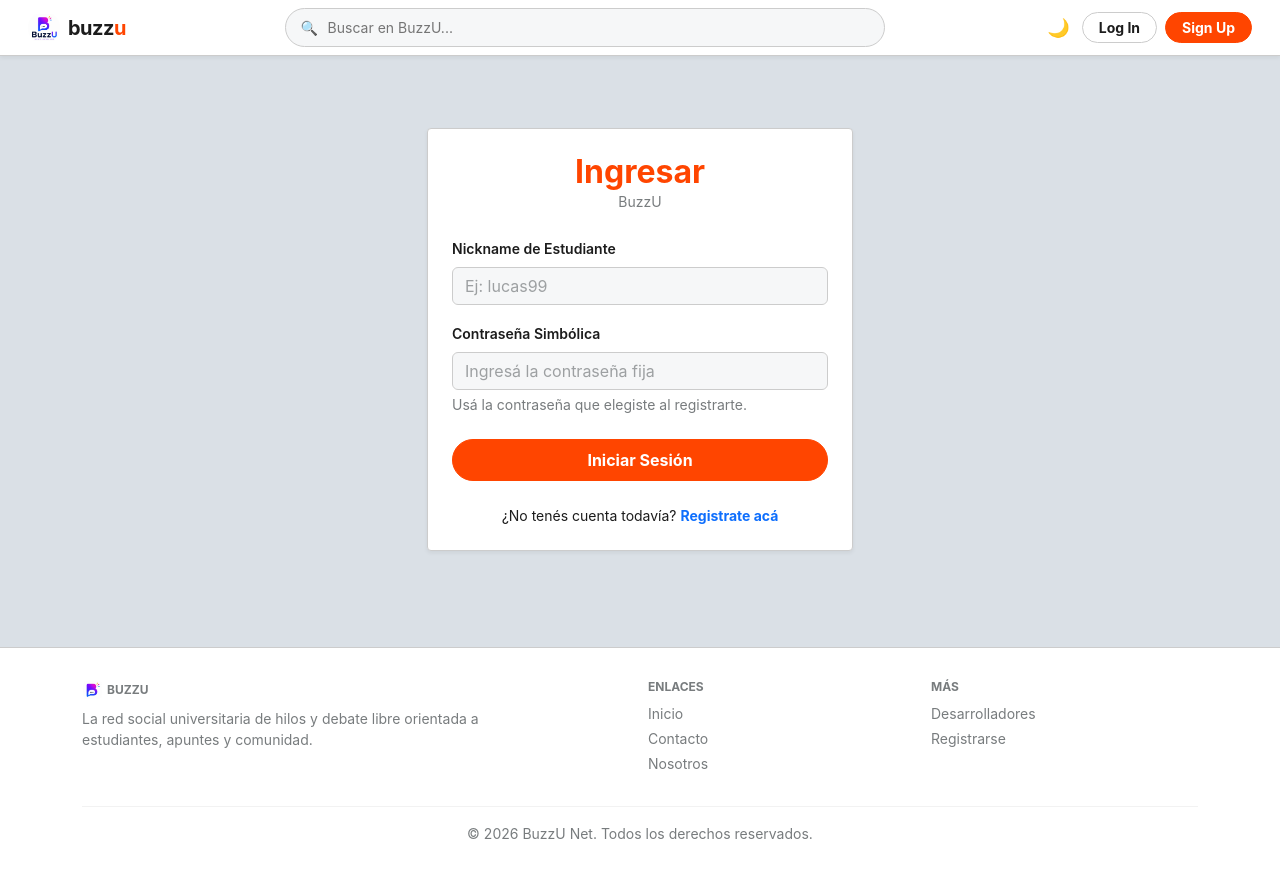
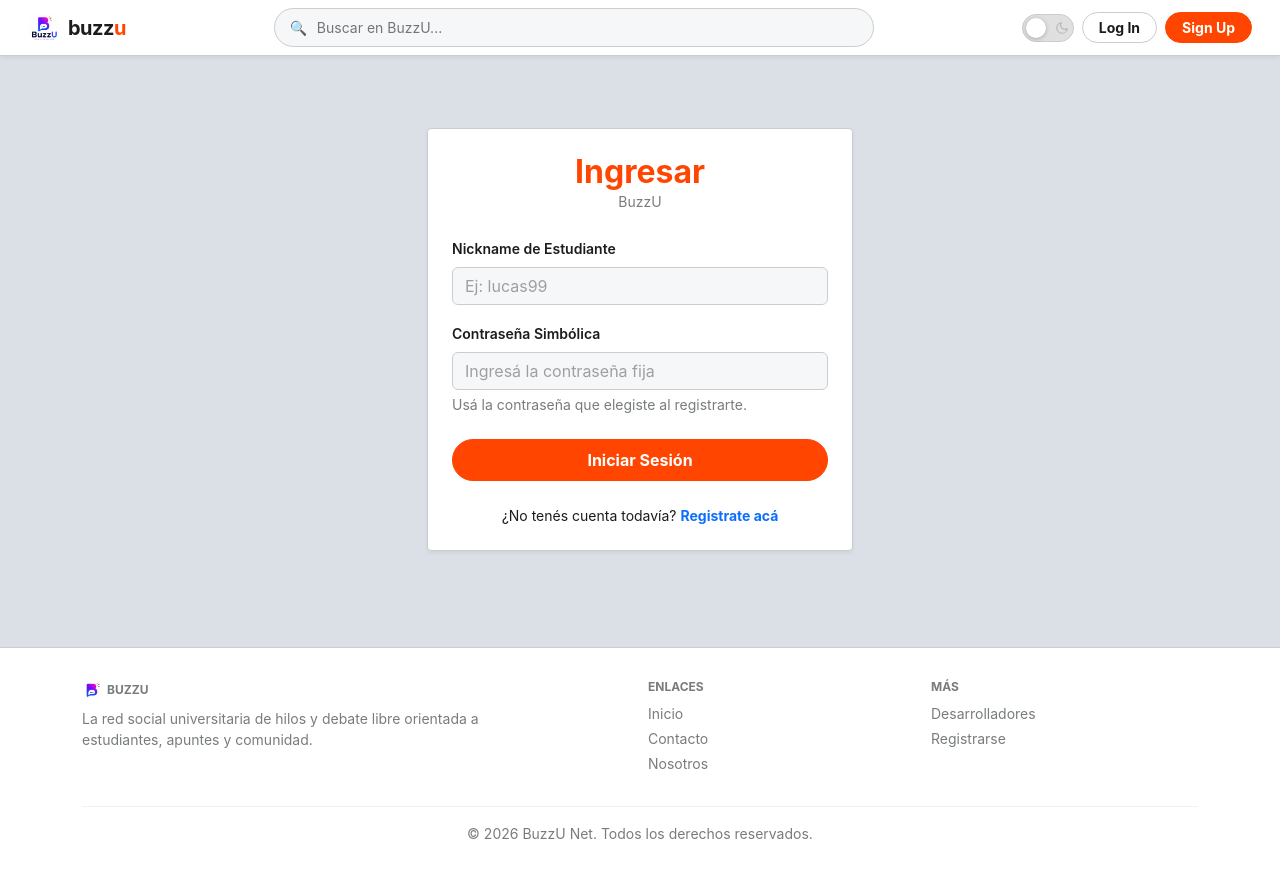
Before and after one commit to Ariel3748/SegundoParcialAmbasComisiones2, a React (Vite) app: page /login in a window 1280 px wide. Built offline with nearby package versions, Linux system fonts and the light colour scheme; no server answers.

Commit message:
Agrego el toggle para el tema

```diff
--- a/src/components/NavBar.tsx
+++ b/src/components/NavBar.tsx
@@ -1,12 +1,12 @@
 import { useState, type FormEvent } from 'react';
 import { Link, useNavigate } from 'react-router-dom';
 import { useAuth } from '../hooks/useAuth';
-import { useTheme } from '../hooks/useTheme';
 import logoImg from '../assets/image.png';
+import ThemeToggle from './ThemeToggle';
+import '../index.css';
 
 export default function NavBar() {
   const { user } = useAuth();
-  const { darkMode, toggleTheme } = useTheme();
   const navigate = useNavigate();
   const [search, setSearch] = useState('');
   const [collapsed, setCollapsed] = useState(true);
@@ -21,9 +21,7 @@ export default function NavBar() {
 
   const renderAcciones = (mobile?: boolean) => (
     <div className={`d-flex align-items-center gap-2 ${mobile ? 'flex-column w-100 mt-2' : ''}`}>
-      <button onClick={toggleTheme} className="btn btn-sm rounded-circle p-1 border-0" style={{ fontSize: '18px', color: 'var(--reddit-muted)' }}>
-        {darkMode ? '☀️' : '🌙'}
-      </button>
+      <ThemeToggle />
       {user ? (
         <div className={`d-flex align-items-center gap-2 ${mobile ? 'w-100 justify-content-center' : ''}`}>
           <Link to="/create-post" className="btn btn-sm reddit-btn-orange">
--- /dev/null
+++ b/src/components/ThemeToggle.tsx
@@ -0,0 +1,39 @@
+import { useTheme } from '../hooks/useTheme';
+
+export default function ThemeToggle() {
+  const { darkMode, toggleTheme } = useTheme();
+
+  return (
+    <button
+      onClick={toggleTheme}
+      className="theme-toggle"
+      aria-label={darkMode ? 'Activar modo claro' : 'Activar modo oscuro'}
+      title={darkMode ? 'Modo claro' : 'Modo oscuro'}
+    >
+      {/* Pill (fondo del switch) */}
+      <span className={`theme-toggle__track ${darkMode ? 'theme-toggle__track--dark' : ''}`}>
+
+        {/* Ícono sol (izquierda) */}
+        <svg className="theme-toggle__icon theme-toggle__icon--sun" viewBox="0 0 24 24" fill="none" xmlns="http://www.w3.org/2000/svg">
+          <circle cx="12" cy="12" r="4" stroke="currentColor" strokeWidth="2"/>
+          <line x1="12" y1="2"  x2="12" y2="5"  stroke="currentColor" strokeWidth="2" strokeLinecap="round"/>
+          <line x1="12" y1="19" x2="12" y2="22" stroke="currentColor" strokeWidth="2" strokeLinecap="round"/>
+          <line x1="2"  y1="12" x2="5"  y2="12" stroke="currentColor" strokeWidth="2" strokeLinecap="round"/>
+          <line x1="19" y1="12" x2="22" y2="12" stroke="currentColor" strokeWidth="2" strokeLinecap="round"/>
+          <line x1="4.22"  y1="4.22"  x2="6.34"  y2="6.34"  stroke="currentColor" strokeWidth="2" strokeLinecap="round"/>
+          <line x1="17.66" y1="17.66" x2="19.78" y2="19.78" stroke="currentColor" strokeWidth="2" strokeLinecap="round"/>
+          <line x1="4.22"  y1="19.78" x2="6.34"  y2="17.66" stroke="currentColor" strokeWidth="2" strokeLinecap="round"/>
+          <line x1="17.66" y1="6.34"  x2="19.78" y2="4.22"  stroke="currentColor" strokeWidth="2" strokeLinecap="round"/>
+        </svg>
+
+        {/* Ícono luna (derecha) */}
+        <svg className="theme-toggle__icon theme-toggle__icon--moon" viewBox="0 0 24 24" fill="none" xmlns="http://www.w3.org/2000/svg">
+          <path d="M21 12.79A9 9 0 1 1 11.21 3 7 7 0 0 0 21 12.79z" stroke="currentColor" strokeWidth="2" strokeLinecap="round" strokeLinejoin="round"/>
+        </svg>
+
+        {/* Círculo deslizante */}
+        <span className={`theme-toggle__thumb ${darkMode ? 'theme-toggle__thumb--dark' : ''}`} />
+      </span>
+    </button>
+  );
+}
--- a/src/components/ToastContainer.tsx
+++ b/src/components/ToastContainer.tsx
@@ -1,5 +1,6 @@
 import { CheckCircleFill, XCircleFill, InfoCircleFill, X } from 'react-bootstrap-icons';
 import type { ToastItem } from '../context/ToastContext';
+import '../index.css';
 
 interface Props {
   toasts: ToastItem[];
--- a/src/index.css
+++ b/src/index.css
@@ -364,3 +364,100 @@ body.dark-mode ::selection {
 .dark-mode .text-dark {
   color: var(--reddit-text) !important;
 }
+
+/* ── Toasts ── */
+.toast-enter {
+  animation: toastSlideIn 0.2s ease-out;
+}
+
+@keyframes toastSlideIn {
+  from {
+    opacity: 0;
+    transform: translateX(20px);
+  }
+  to {
+    opacity: 1;
+    transform: translateX(0);
+  }
+}
+
+
+/* ── Theme Toggle Switch ── */
+
+.theme-toggle {
+  background: none;
+  border: none;
+  padding: 0;
+  cursor: pointer;
+  display: flex;
+  align-items: center;
+}
+
+/* El fondo tipo pill del switch */
+.theme-toggle__track {
+  position: relative;
+  display: flex;
+  align-items: center;
+  width: 52px;
+  height: 28px;
+  border-radius: 999px;
+  background-color: #e0e0e0;
+  border: 1px solid var(--reddit-border);
+  transition: background-color 0.3s ease;
+  padding: 0 4px;
+  justify-content: space-between;
+}
+
+.theme-toggle__track--dark {
+  background-color: #3a3a4a;
+}
+
+/* Los íconos SVG dentro del pill */
+.theme-toggle__icon {
+  width: 14px;
+  height: 14px;
+  flex-shrink: 0;
+  transition: color 0.3s ease, opacity 0.3s ease;
+  position: relative;
+  z-index: 1;
+}
+
+.theme-toggle__icon--sun {
+  color: #f5a623;
+  opacity: 1;
+}
+
+/* Cuando está en dark mode, el sol se apaga un poco */
+.theme-toggle__track--dark .theme-toggle__icon--sun {
+  opacity: 0.4;
+}
+
+.theme-toggle__icon--moon {
+  color: #787c7e;
+  opacity: 0.4;
+}
+
+/* Cuando está en dark mode, la luna se ilumina */
+.theme-toggle__track--dark .theme-toggle__icon--moon {
+  color: #d7dadc;
+  opacity: 1;
+}
+
+/* El círculo que se desliza */
+.theme-toggle__thumb {
+  position: absolute;
+  top: 3px;
+  left: 3px;
+  width: 20px;
+  height: 20px;
+  border-radius: 50%;
+  background-color: #ffffff;
+  box-shadow: 0 1px 4px rgba(0, 0, 0, 0.25);
+  transition: transform 0.3s ease;
+  z-index: 2;
+}
+
+/* En dark mode el círculo se corre a la derecha */
+.theme-toggle__thumb--dark {
+  transform: translateX(24px);
+}
```
